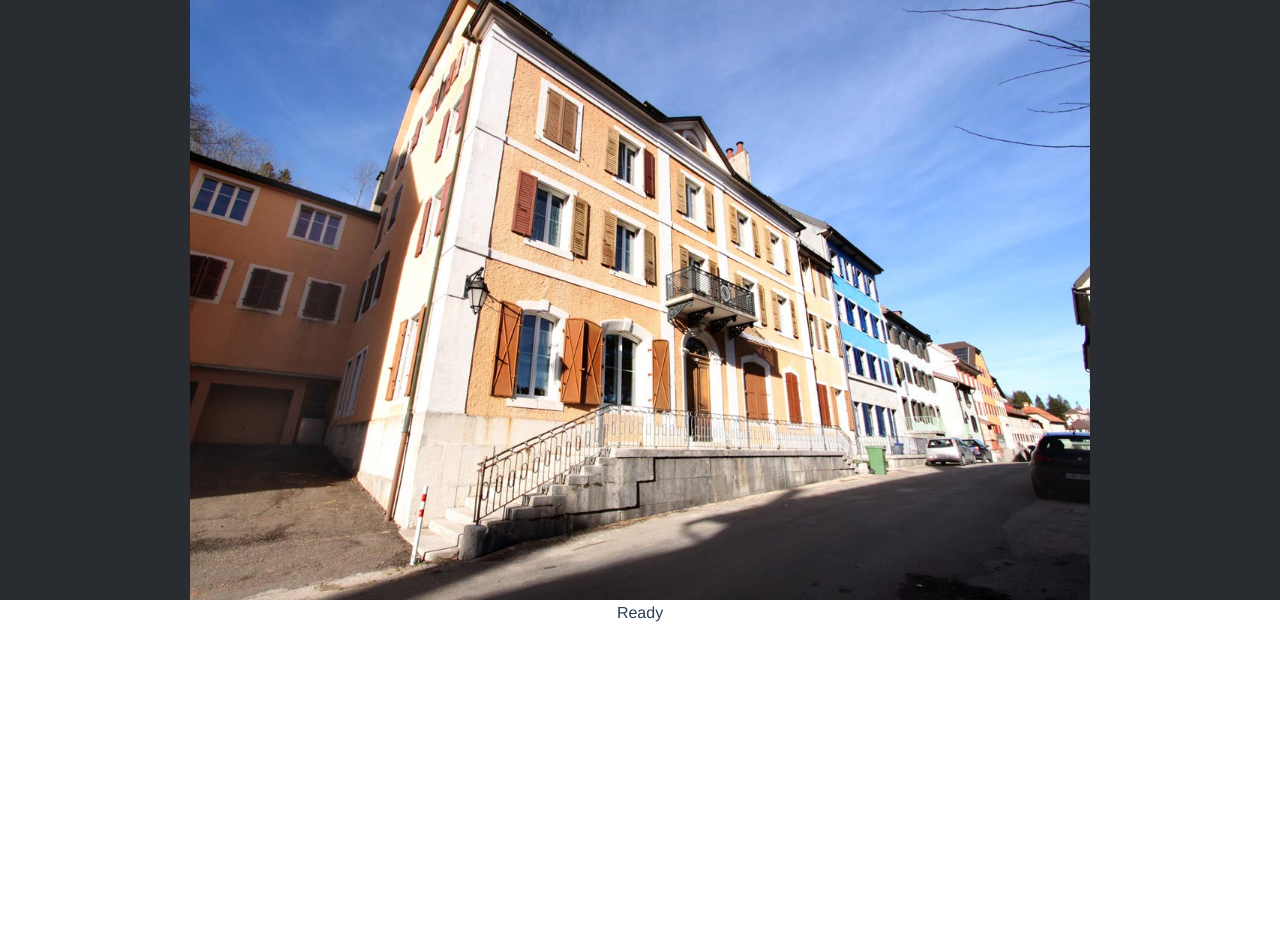
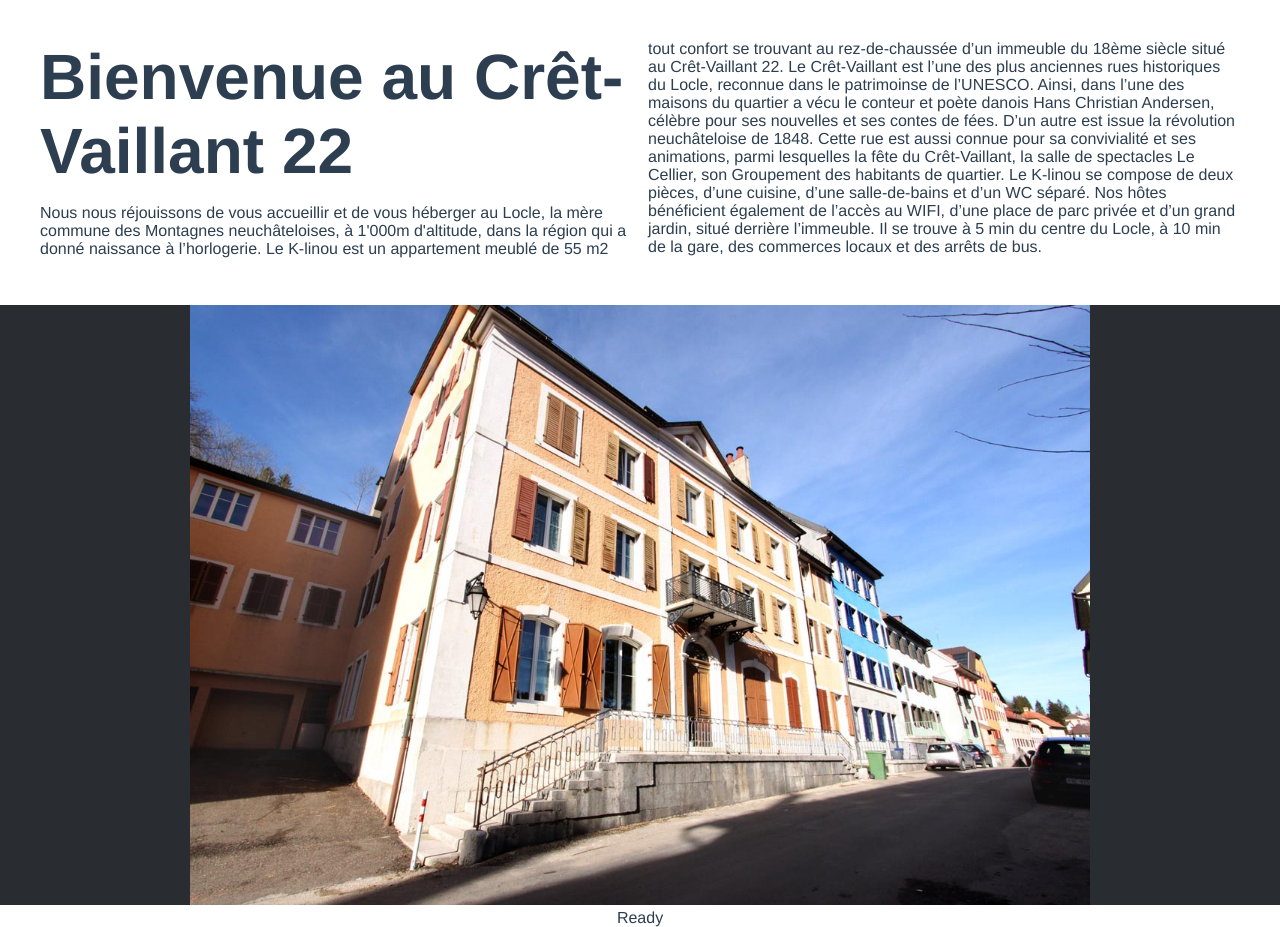
Before and after one commit to j4kim/cret-vaillant-22, a Vue app: page / in a window 1280 px wide. Before the commit the page ends 800 px from the top, so only its background shows below. Built offline with nearby package versions, Linux system fonts and the light colour scheme.

Commit message:
static welcome title and paragraph

```diff
--- a/public/index.html
+++ b/public/index.html
@@ -5,7 +5,7 @@
     <meta http-equiv="X-UA-Compatible" content="IE=edge">
     <meta name="viewport" content="width=device-width,initial-scale=1.0">
     <link rel="icon" href="<%= BASE_URL %>favicon.ico">
-    <title>Visite du K-Linou</title>
+    <title>Crêt-Vaillant 22</title>
   </head>
   <body>
     <noscript>
--- a/src/App.vue
+++ b/src/App.vue
@@ -1,5 +1,21 @@
 <template>
   <div id="app">
+    <div class="welcome-content">
+      <h1>Bienvenue au Crêt-Vaillant&nbsp;22</h1>
+      <p>
+        Nous nous réjouissons de vous accueillir et de vous héberger au Locle, la mère commune des Montagnes neuchâteloises, à 1'000m d'altitude, dans la région qui a donné naissance à l’horlogerie.
+
+        Le K-linou est un appartement meublé de 55 m2 tout confort se trouvant au rez-de-chaussée d’un immeuble du 18ème siècle situé au Crêt-Vaillant 22. Le Crêt-Vaillant est l’une des plus anciennes rues historiques du Locle, reconnue dans le patrimoinse de l’UNESCO.
+
+        Ainsi, dans l’une des maisons du quartier a vécu le conteur et poète danois Hans Christian Andersen, célèbre pour ses nouvelles et ses contes de fées. D’un autre est issue la révolution neuchâteloise de 1848.
+
+        Cette rue est aussi connue pour sa convivialité et ses animations, parmi lesquelles la fête du Crêt-Vaillant, la salle de spectacles Le Cellier, son Groupement des habitants de quartier.
+
+        Le K-linou se compose de deux pièces, d’une cuisine, d’une salle-de-bains et d’un WC séparé. Nos hôtes bénéficient également de l’accès au WIFI, d’une place de parc privée et d’un grand jardin, situé derrière l’immeuble.
+
+        Il se trouve à 5 min du centre du Locle, à 10 min de la gare, des commerces locaux et des arrêts de bus.
+      </p>
+    </div>
     <router-view class="interactive-view" />
   </div>
 </template>
@@ -15,6 +31,17 @@ html {
   -webkit-font-smoothing: antialiased;
   -moz-osx-font-smoothing: grayscale;
   color: #2c3e50;
+  .welcome-content{
+    h1{
+      font-size: 4rem;
+      margin: 0 auto;
+    }
+    max-width: 1400px;
+    margin: auto;
+    padding: 40px;
+    columns:2;
+    white-space: pre-line;
+  }
   .interactive-view{
     height: 66.66vw;
     max-height: 600px;
```
